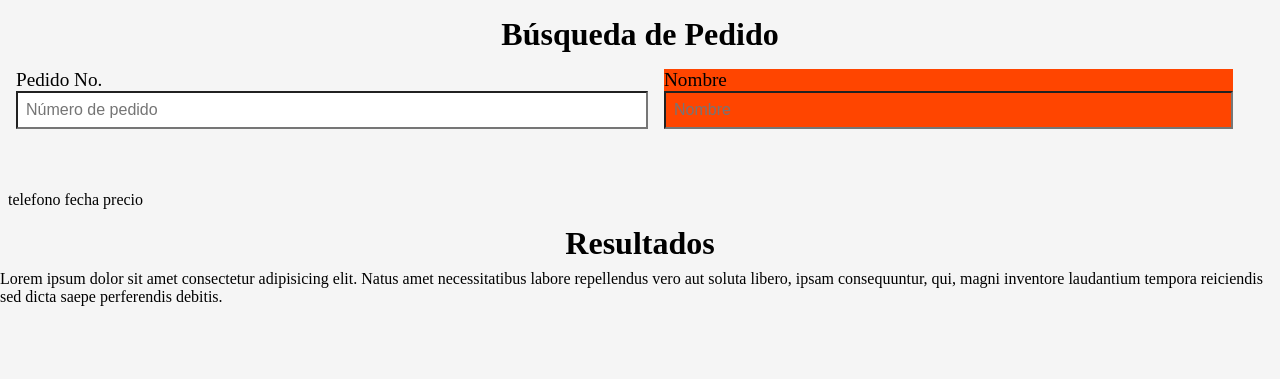
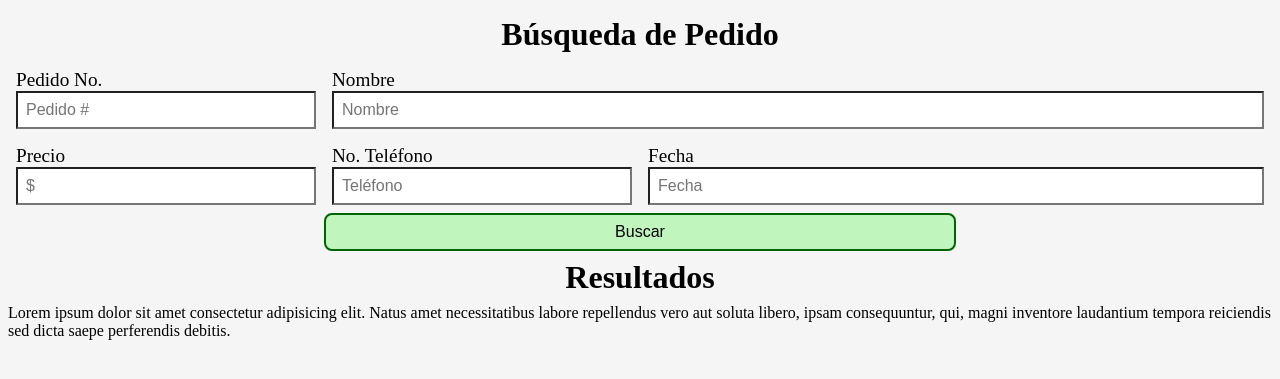
Before and after one commit to perseo1326/pedidos-ventas, a PHP site: page /abcd/controladores/busqueda.controlador.php in a window 1280 px wide. Shown: the part 46-425 px from the top of the page. Run offline with PHP 8.4, Linux system fonts and the light colour scheme.

Commit message:
busqueda vista

```diff
--- a/css/estilos.css
+++ b/css/estilos.css
@@ -136,6 +136,14 @@ hr {
 	border-bottom: 2px solid var(--color-a-botones);
 }
 
+.ancho-15 {
+	width: 15%;
+}
+
+.ancho-20 {
+	width: 20%;
+}
+
 .ancho-25 {
 	width: 25%;
 }
@@ -158,6 +166,10 @@ hr {
 
 .ancho-75 {
 	width: 75%;
+}
+
+.ancho-80 {
+	width: 80%;
 }
 
 .ancho-100 {
--- a/vistas/busqueda.vista.php
+++ b/vistas/busqueda.vista.php
@@ -4,32 +4,41 @@
 
 <div class="ancho-100 padding-05">
     <h1 class="ancho-100 padding-05 txt-centro txt-big">Búsqueda de Pedido</h1>
-    <form action="" method="post">
+    <form class="" action="" method="post">
         <div id="uno" class="flex-container ancho-100">
-            <div class="ancho-50 margen-05">
+            <div class="ancho-25 padding-05">
                 <label for="numPedido" class="ancho-100">Pedido No.</label>
-                <input type="text" name="numPedido" id="" class="ancho-100" placeholder="Número de pedido">
+                <input type="text" name="numPedido" id="" class="ancho-100" placeholder="Pedido #">
             </div>
-            <div class="ancho-45 margen-05 fondo-error">
+            <div class="ancho-75 padding-05">
                 <label for="nombre" class="ancho-100">Nombre</label>
-                <input type="text" name="nombre" id="" class="ancho-100" placeholder="Nombre" style="background-color: transparent;">
+                <input type="text" name="nombre" id="" class="ancho-100" placeholder="Nombre">
             </div>
         </div>
+        <div id="dos" class="flex-container ancho-100">
+            <div class="ancho-25 padding-05">
+                <label for="nombre" class="ancho-100">Precio</label>
+                <input type="text" name="nombre" id="" class="ancho-100" placeholder="$">
+            </div>
+            <div class="ancho-25 padding-05">
+                <label for="numPedido" class="ancho-100">No. Teléfono</label>
+                <input type="text" name="numPedido" id="" class="ancho-100" placeholder="Teléfono">
+            </div>
+            <div class="ancho-50 padding-05">
+                <label for="nombre" class="ancho-100">Fecha</label>
+                <input type="text" name="nombre" id="" class="ancho-100" placeholder="Fecha">
+            </div>
+        </div>
+        <div id="dos" class="flex-container ancho-100 flex-centrar">
+            <input class="ancho-50 padding-05" type="button" value="Buscar">
+        </div>
+    </form>
 
 
-        <br>
-        <br>
-        <br>
-            telefono
-            fecha
-            precio
-
-
-            <!-- <input type="button" value="Buscar" class="padding-05"> -->
-        </div>
-    </form>
     <div class="flex-container ancho-100">
         <h2 class="margen-05 txt-centro txt-big ancho-100">Resultados</h2>
+        <div class="flex-container ancho-100">
             <p>Lorem ipsum dolor sit amet consectetur adipisicing elit. Natus amet necessitatibus labore repellendus vero aut soluta libero, ipsam consequuntur, qui, magni inventore laudantium tempora reiciendis sed dicta saepe perferendis debitis.</p>
+        </div>
     </div>
 </div>
```
